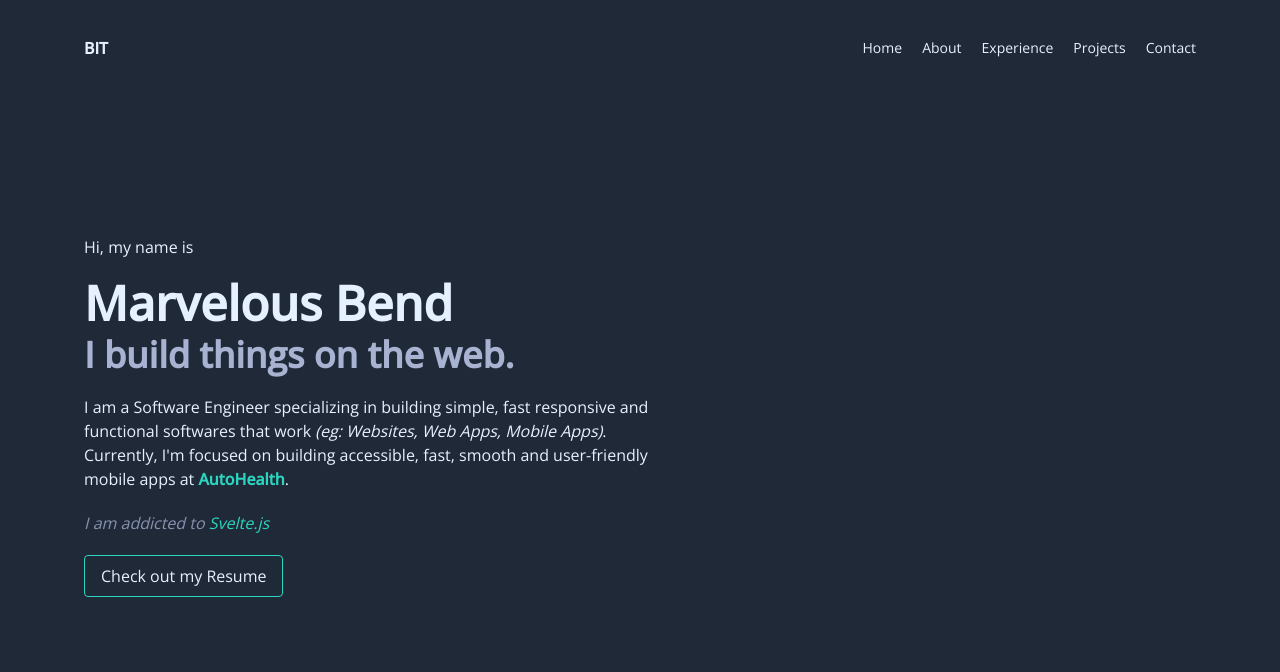
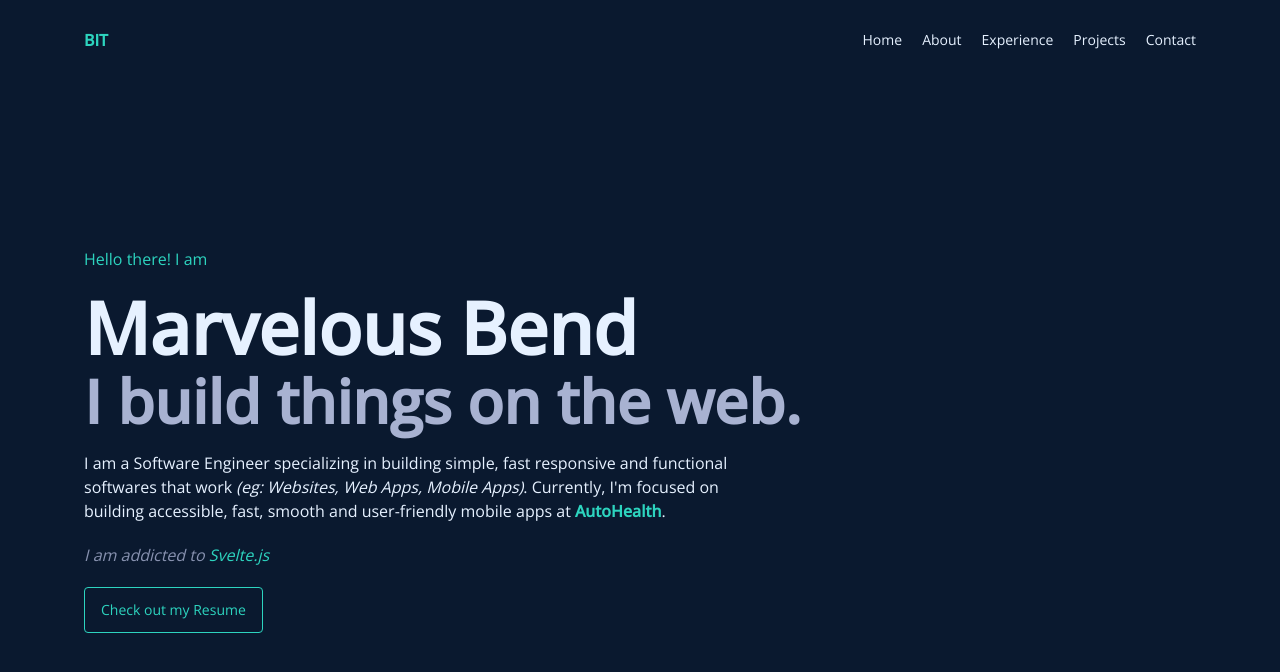
Before and after one commit to sparrowsl/portfolio, a SvelteKit app: page / in a window 1280 px wide. Shown: the top 672 px of the page. Built offline with nearby package versions, Linux system fonts and the light colour scheme.

Commit message:
updated the background color to navy

```diff
--- a/src/app.html
+++ b/src/app.html
@@ -17,7 +17,7 @@
 		%sveltekit.head%
 	</head>
 
-	<body class="bg-gray-800 font-opensans text-white">
+	<body class="bg-navy font-opensans text-white">
 		<div>%sveltekit.body%</div>
 	</body>
 </html>
--- a/src/lib/components/shared/Navigation.svelte
+++ b/src/lib/components/shared/Navigation.svelte
@@ -8,12 +8,12 @@
 	];
 </script>
 
-<nav class="flex min-h-[6em] items-center justify-between">
-	<span class="font-bold">BIT</span>
+<nav class="flex min-h-[10vh] items-center justify-between">
+	<span class="font-bold text-teal-400">BIT</span>
 
 	<div class="flex items-center gap-5">
 		{#each menuLinks as { href, name }}
-			<a {href} class="text-sm">{name}</a>
+			<a {href} class="text-sm hover:text-teal-400">{name}</a>
 		{/each}
 	</div>
 </nav>
--- a/src/routes/+page.svelte
+++ b/src/routes/+page.svelte
@@ -1,8 +1,8 @@
-<section class="flex min-h-[80vh] flex-col justify-center">
-	<span class="mb-5 block">Hi, my name is</span>
-	<h1 class="mb-2 text-5xl font-bold">Marvelous Bend</h1>
-	<h2 class="text-light_slate text-4xl font-bold">I build things on the web.</h2>
-	<p class="my-5 max-w-xl font-normal">
+<section class="flex min-h-[90vh] flex-col justify-center">
+	<span class="mb-5 block text-teal-400">Hello there! I am</span>
+	<h1 class="mb-2 text-5xl font-bold lg:text-7xl">Marvelous Bend</h1>
+	<h2 class="text-light_slate text-4xl font-bold lg:text-6xl">I build things on the web.</h2>
+	<p class="my-5 max-w-xl font-normal lg:max-w-2xl">
 		I am a Software Engineer specializing in building simple, fast responsive and functional
 		softwares that work <i class="font-light">(eg: Websites, Web Apps, Mobile Apps)</i>. Currently,
 		I'm focused on building accessible, fast, smooth and user-friendly mobile apps at
@@ -22,7 +22,9 @@
 			class="text-teal-400">Svelte.js</a
 		>
 	</p>
-	<a href="/" class="block w-fit rounded border border-teal-400 px-4 py-2">Check out my Resume</a>
+	<a href="/" class="block w-fit rounded border border-teal-400 px-4 py-3 text-sm text-teal-400">
+		Check out my Resume
+	</a>
 
 	<!-- I build simple, user-friendly, responsive, fast, and functional websites that work. My aim is to
 	build and contribute to building something useful for myself, the community, and the world as a
```
